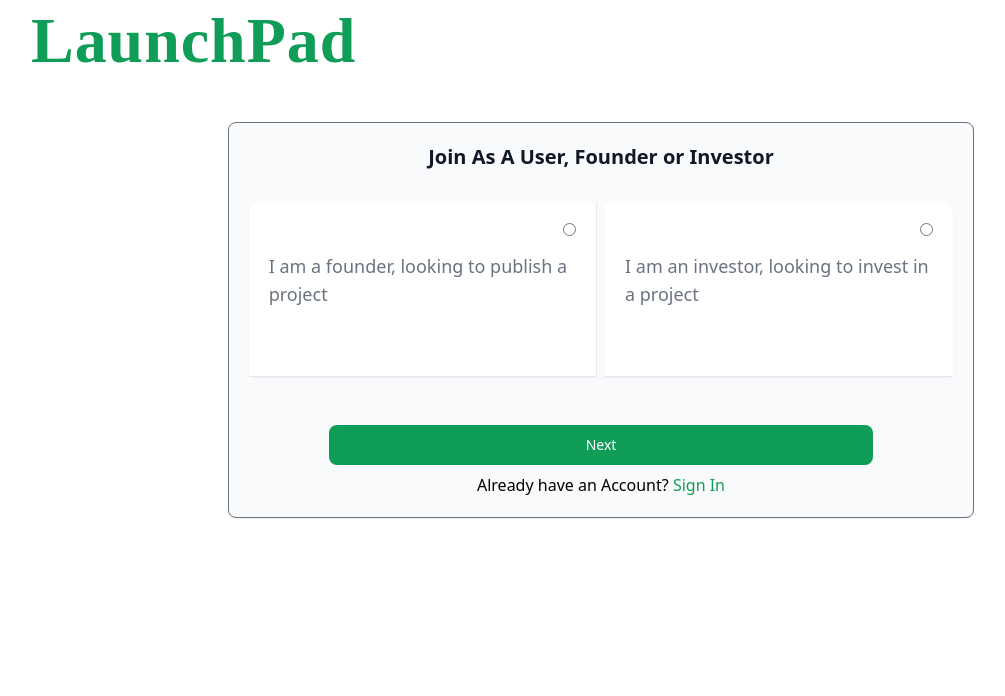
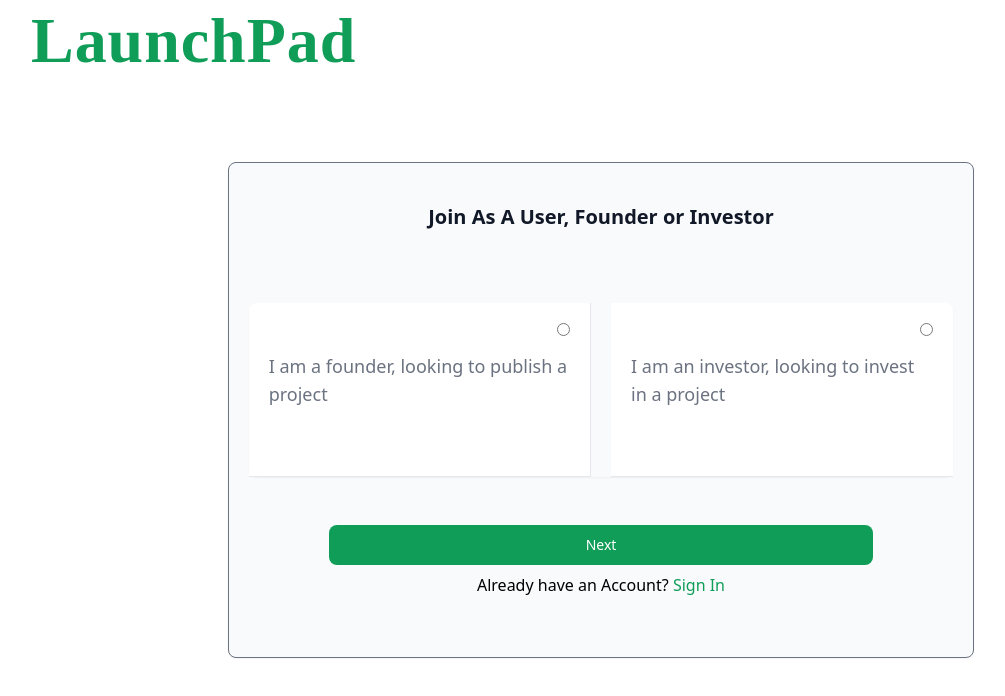
Before and after one commit to BLACK-ACE-FRONTEND/launchpad, a Next.js app: page / in a window 1280 px wide. Shown: the top 696 px of the page, without its empty margins (39-1044 px from the left). Built offline with nearby package versions, Linux system fonts and the light colour scheme; a web font is replaced by a local one.

Commit message:
Login Fix 4

```diff
--- a/src/app/components/layout/home/NewHome.tsx
+++ b/src/app/components/layout/home/NewHome.tsx
@@ -11,12 +11,12 @@
   return (
 <>
     <NavBar/>
-    <div className="w-7/12 grid p-5 m-10 mx-10 border bg-gray-50 border-gray-500 rounded-lg shadow-sm dark:border-gray-700 md:mb-12 md:grid-cols-1">
-         <blockquote className="max-w-2xl mx-auto mb-4 text-gray-500 lg:mb-8 dark:text-gray-400">
+    <div className="w-7/12 grid p-5 m-20 mx-10 border bg-gray-50 border-gray-500 rounded-lg shadow-sm dark:border-gray-700 md:mb-12 md:grid-cols-1">
+         <blockquote className="max-w-2xl mx-auto mt-5 mb-5 text-gray-500 lg:mb-8 dark:text-gray-400">
                      <h3 className="text-xl font-semibold text-gray-900 dark:text-white">Join As A User, Founder or Investor</h3>
          </blockquote>
 
-        <div className="grid mb-8 border border-none rounded-lg gap-2 shadow-sm dark:border-gray-700 md:mb-12 md:grid-cols-2">
+        <div className="grid mt-10 mb-10 border border-none rounded-lg gap-5 shadow-sm dark:border-gray-700 md:mb-12 md:grid-cols-2">
             <figure className="flex w-auto flex-col items-end justify-center p-5 text-start bg-white border-b border-gray-200 rounded-t-lg md:rounded-t-none md:rounded-tl-lg md:border-r dark:bg-gray-800 dark:border-gray-700">
                 <input type="radio" value="Male" name="user"/>
                 <blockquote className="max-w-2xl text-lg mx-auto mb-4 text-gray-500 lg:mb-8 dark:text-gray-400">
@@ -41,7 +41,7 @@
 
 
 
-        <p className='text-center'>Already have an Account? <span className='text-[#0F9D58]'>
+        <p className='text-center mb-10'>Already have an Account? <span className='text-[#0F9D58]'>
          <button type='button' onClick={() => router.push ('/pages/login')}> Sign In</button>
         </span></p>
 
```
